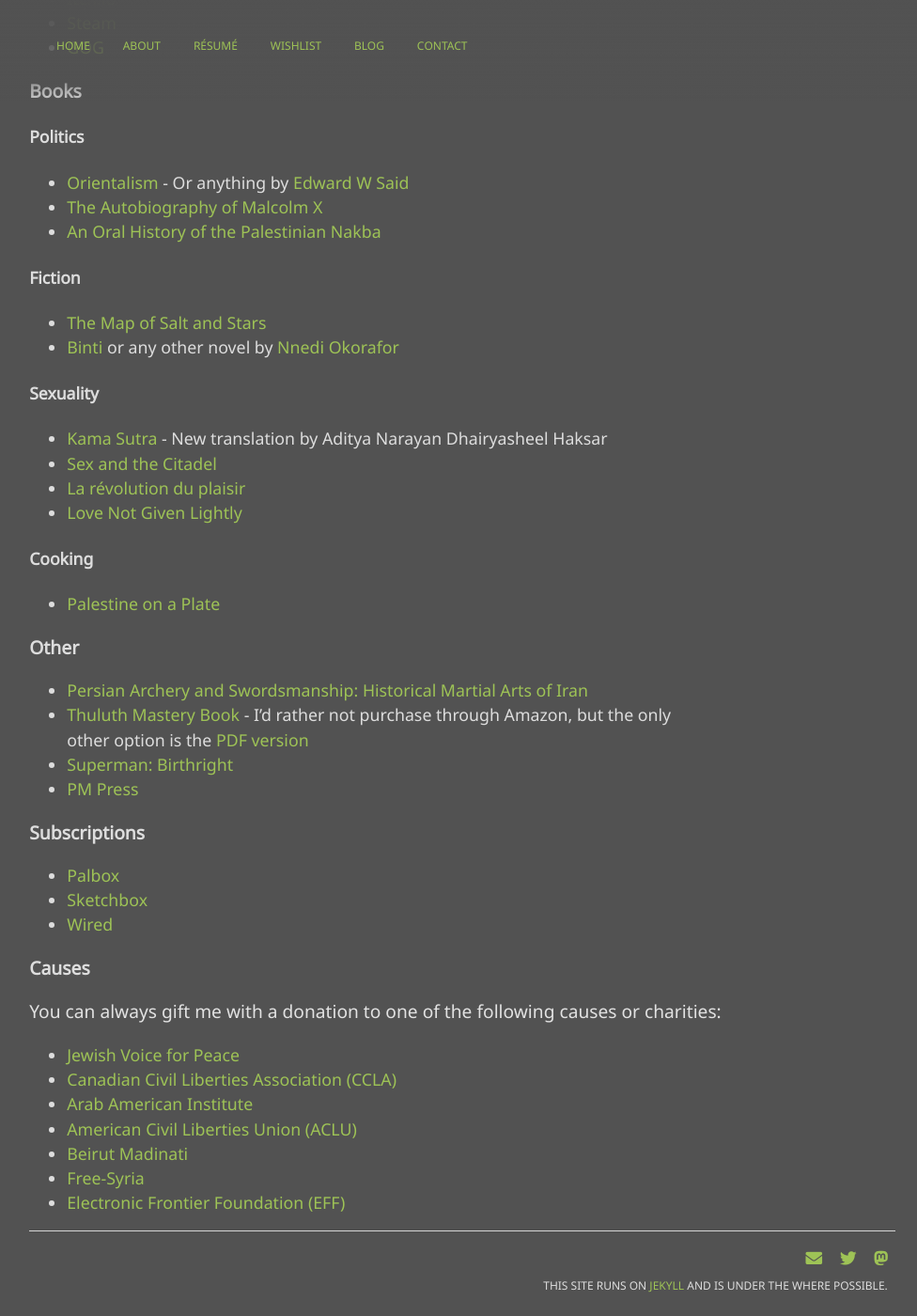
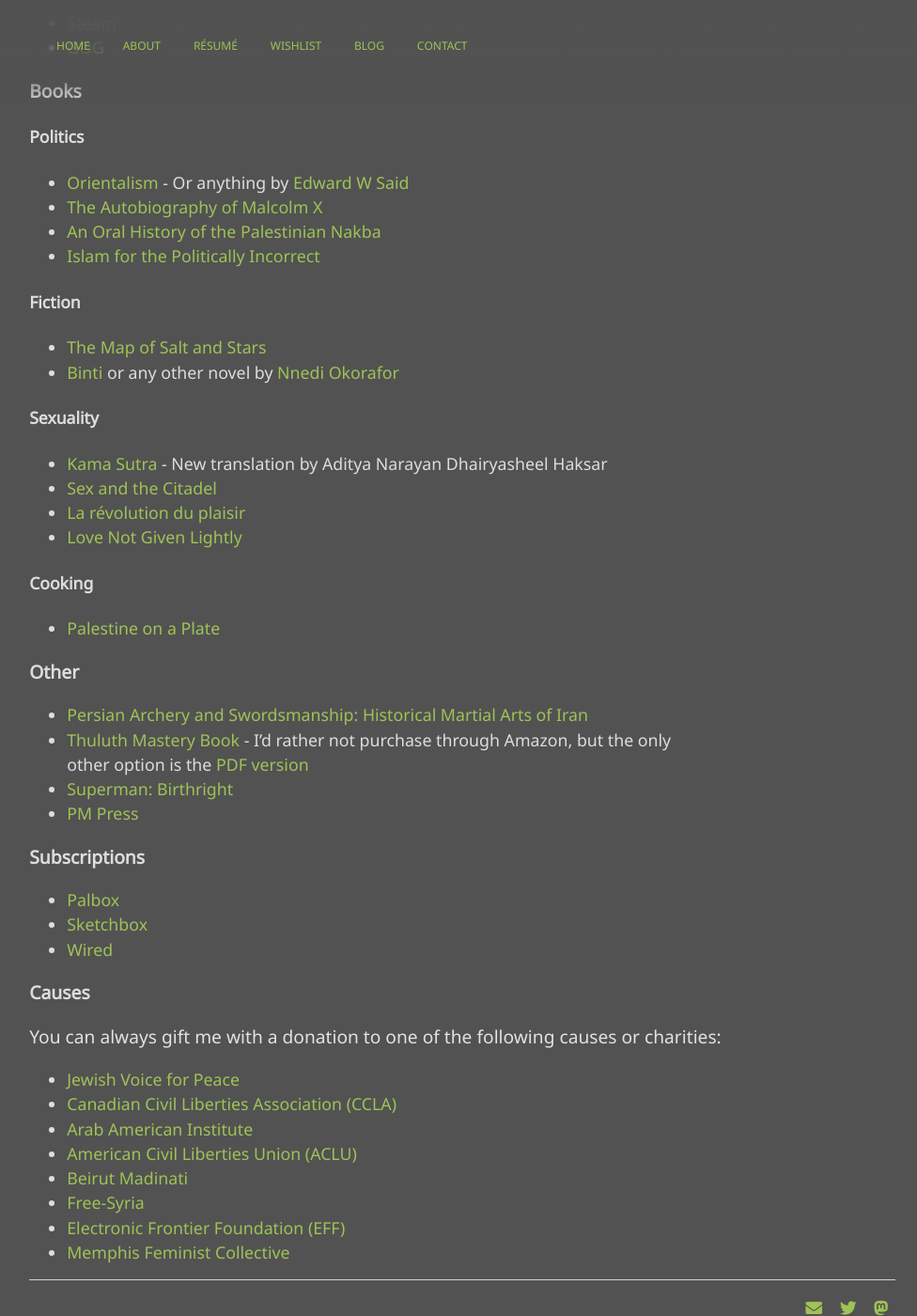
Before and after one commit to mstfacmly/mstfacmly.github.io, a Jekyll site: the page built from wishlist.md, in a window 1280 px wide and 1400 px high, scrolled down 698 px. Shown: the whole window at 94% size, without its empty margins (148-1124 px from the left). Built offline with Jekyll 4.4.1, drawn with Linux system fonts in a browser that asks for light colours; nearby versions of some CDN libraries; a script that is not in the unit is left out.

Commit message:
update wishlist

```diff
--- a/wishlist.md
+++ b/wishlist.md
@@ -30,6 +30,7 @@
 * [Orientalism](https://www.kobo.com/ca/en/ebook/orientalism-4) - Or anything by [Edward W Said](https://www.kobo.com/ca/en/search?query=edward%20w%20said&fcsearchfield=Author)
 * [The Autobiography of Malcolm X](https://www.kobo.com/ca/en/ebook/the-autobiography-of-malcolm-x)
 * [An Oral History of the Palestinian Nakba](https://www.zedbooks.net/shop/book/an-oral-history-of-the-palestinian-nakba/)
+* [Islam for the Politically Incorrect](http://www.gilgamesh-publishing.co.uk/islam-for-the-politically-incorrect.html)
 
 #### Fiction
 * [The Map of Salt and Stars](https://www.kobo.com/ca/en/ebook/the-map-of-salt-and-stars-1)
@@ -65,3 +66,4 @@
 * [Beirut Madinati](http://beirutmadinati.com/donate)
 * [Free-Syria](http://www.free-syria-foundation.org/donate-fre-syria)
 * [Electronic Frontier Foundation (EFF)](https://www.eff.org/donate)
+* [Memphis Feminist Collective](http://memphisfeministcollective.org/)
```
